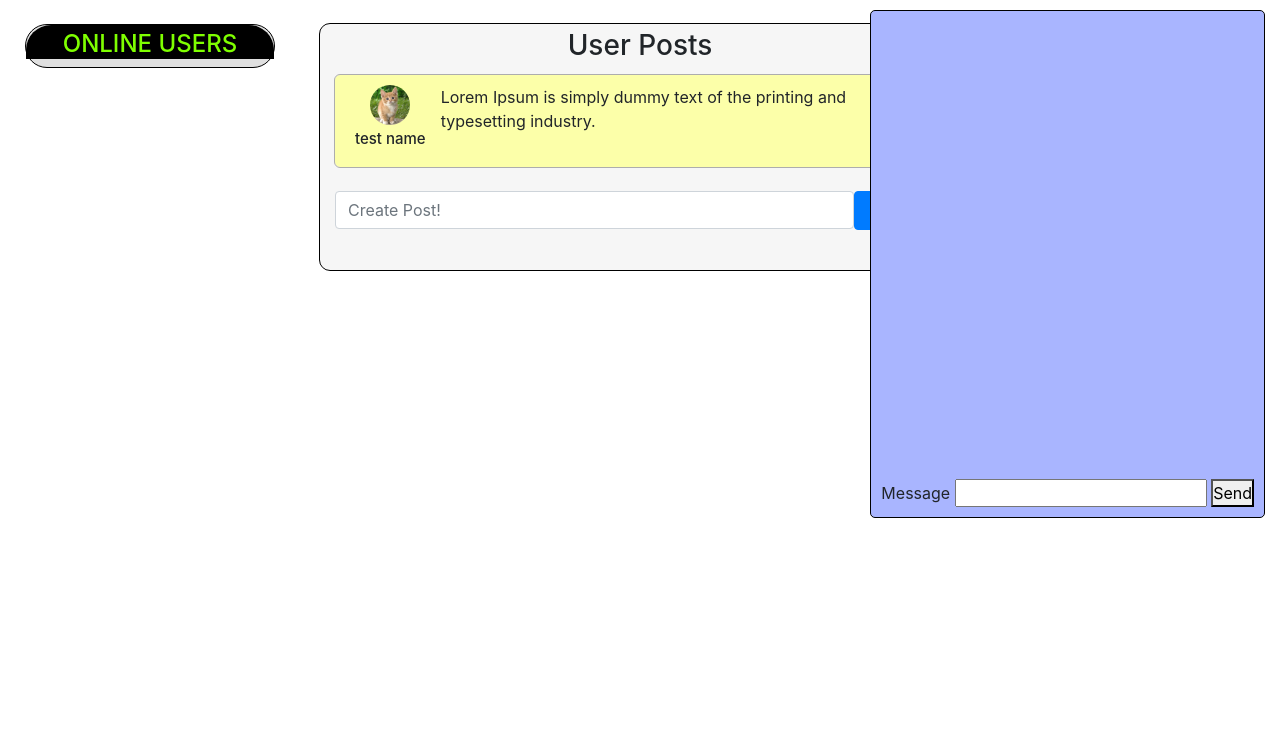
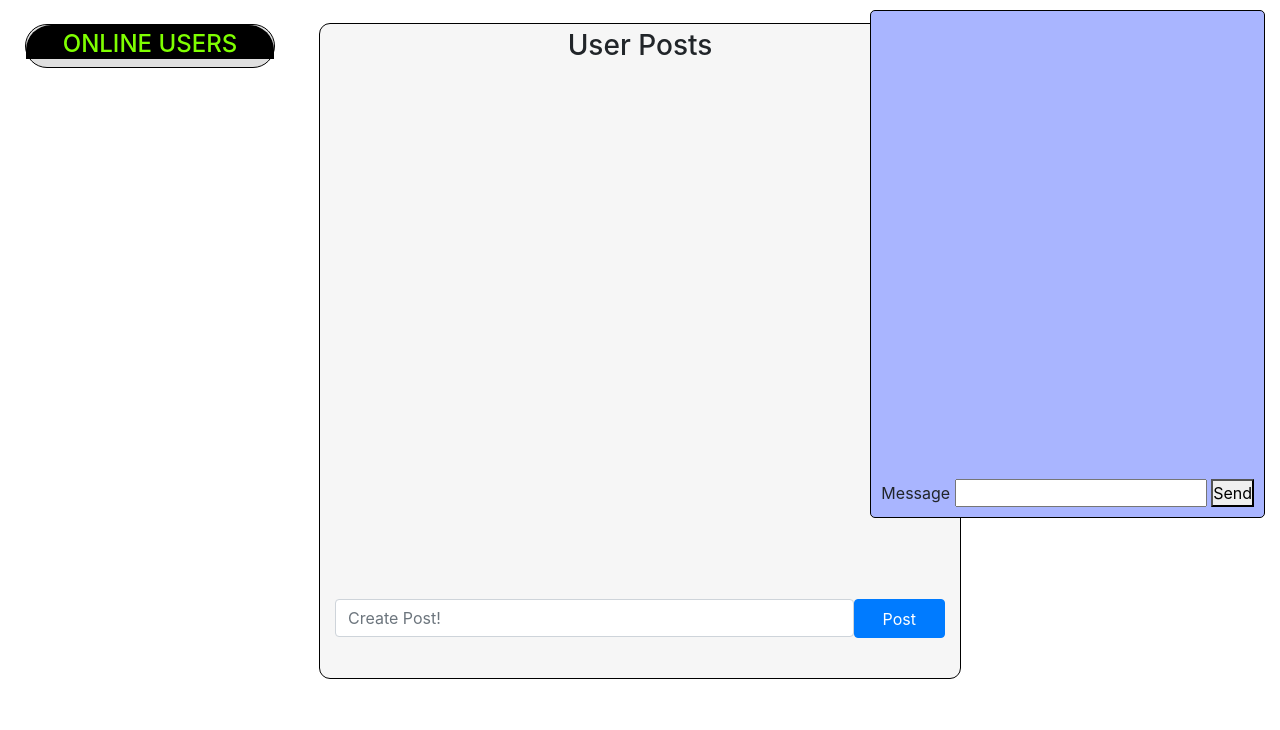
Before and after one commit to jiaqifengg/cse312-project, a Flask app: page / in a window 1280 px wide. Shown: the part 70-800 px from the top of the page. Run offline with Flask 2, Linux system fonts and the light colour scheme; the visitor is signed in with stand-in values (Sample User, id 1); data that the repository does not hold is empty; some libraries are stand-ins or nearby versions.

Commit message:
added some styling and removed tests

```diff
--- a/app.py
+++ b/app.py
@@ -232,8 +232,8 @@ def insertPost(data):
         "post-id": post_count[0],
         "post": post,
         "user": [username, userPicture],
-        "upvotes": {"test1":"test1", "test2":"test2"},
-        "downvotes": {"-1":"-1", "-2":"-2", "-3":"-3"}
+        "upvotes": {},
+        "downvotes": {}
     }
     posts[post_count[0]] = temp
     post_count[0] += 1
--- a/static/css/style.css
+++ b/static/css/style.css
@@ -83,6 +83,7 @@ h2.sidebarTitle {
   background-color: rgb(246, 246, 246);
   border-radius: 10px;
   padding-bottom: 25px;
+
 }
 
 .chatBoxes {
@@ -186,3 +187,8 @@ h2.sidebarTitle {
   background-color: white;
   color: black;
 }
+
+.chatContainer{
+  overflow-y: scroll;
+  height: 500px;
+}
--- a/templates/index.html
+++ b/templates/index.html
@@ -147,21 +147,6 @@
     <center><h3 style = "padding: 5px">User Posts</h3></center>
     <div class = "chatContainer">
       <ul class = "chatBoxes" id="postArea"> <!-- -->
-        <div class = "overall">
-          <!--MAKE SURE TO INCLUDE THIS <LI> TAG WHEN DOING TEMPLATES -->
-          <li class = "box">
-            <div class = "chatProfile">
-              <img class = "profileImageIcon" src = "/static/img/kitten.jpeg">
-              <h6>test name</h6>
-            </div>
-            <p class = "message">Lorem Ipsum is simply dummy text of the printing and typesetting industry.</p>
-          </li>
-          <div class = "chatComponent">
-            <button id = "upButton">Upvote <span class="badge badge-primary badge-pill">100</span></button><br>
-            <button id = "downButton">Downvote <span class="badge badge-primary badge-pill">1</span></button>
-          </div>
-        </div>
-        <br>
 
       </ul>
     </div>
```
